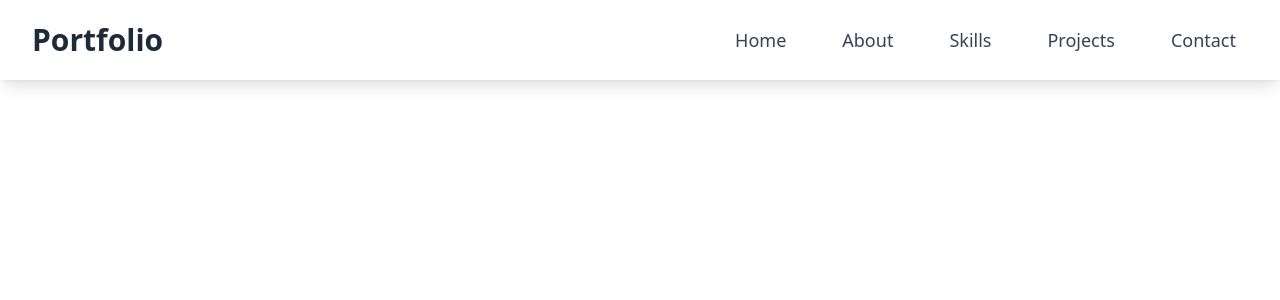
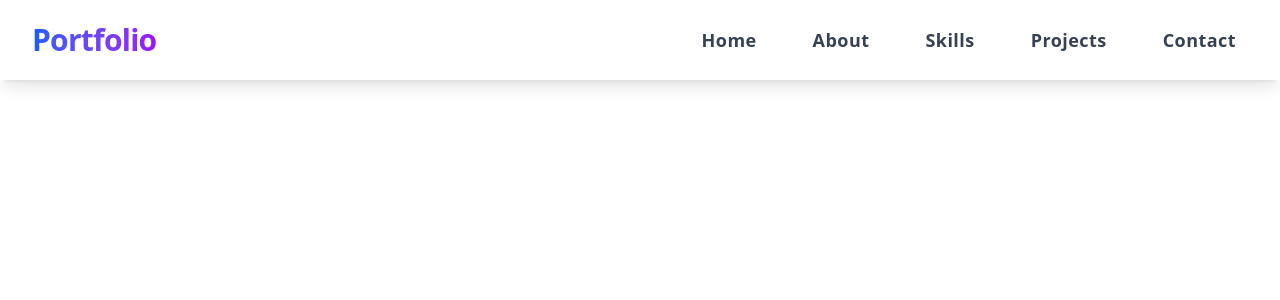
Before and after one commit to KavishkaDulshan/Portfolio, a React (Vite) app: page / in a window 1280 px wide. Shown: the top 300 px of the page. Built offline with nearby package versions, Linux system fonts and the light colour scheme.

Commit message:
changed nav bar font

```diff
--- a/src/assets/components/NavBar.jsx
+++ b/src/assets/components/NavBar.jsx
@@ -28,7 +28,7 @@ const NavBar = () => {
   }, [])
 
   return (
-    <nav className="bg-white shadow-lg fixed w-full top-0 z-50 overflow-hidden group">
+    <nav className="bg-white shadow-lg fixed w-full top-0 z-50 overflow-hidden group font-inter">
       {/* Spotlight effect */}
       <div className="absolute inset-0 bg-gradient-radial from-blue-100/30 via-transparent to-transparent opacity-0 group-hover:opacity-100 transition-opacity duration-500 pointer-events-none spotlight"></div>
 
@@ -36,7 +36,7 @@ const NavBar = () => {
         <div className="flex justify-between items-center h-20">
           {/* Logo/Brand */}
           <div className="flex-shrink-0">
-            <a href="#" className="text-3xl font-bold text-gray-800 hover:text-blue-600 transition duration-300">
+            <a href="#" className="text-3xl font-bold bg-gradient-to-r from-blue-600 to-purple-600 bg-clip-text text-transparent hover:from-purple-600 hover:to-blue-600 transition-all duration-300 tracking-tight">
               Portfolio
             </a>
           </div>
@@ -44,19 +44,19 @@ const NavBar = () => {
           {/* Desktop Menu */}
           <div className="hidden md:block">
             <div className="ml-10 flex items-baseline space-x-8">
-              <a href="#home" className="text-gray-700 hover:text-blue-600 px-3 py-2 rounded-md text-lg font-medium transition duration-300">
+              <a href="#home" className="text-gray-700 hover:text-blue-600 px-3 py-2 rounded-md text-lg font-semibold tracking-wide transition-all duration-300 hover:scale-105 relative after:absolute after:bottom-0 after:left-0 after:h-0.5 after:w-0 after:bg-blue-600 after:transition-all after:duration-300 hover:after:w-full">
                 Home
               </a>
-              <a href="#about" className="text-gray-700 hover:text-blue-600 px-3 py-2 rounded-md text-lg font-medium transition duration-300">
+              <a href="#about" className="text-gray-700 hover:text-blue-600 px-3 py-2 rounded-md text-lg font-semibold tracking-wide transition-all duration-300 hover:scale-105 relative after:absolute after:bottom-0 after:left-0 after:h-0.5 after:w-0 after:bg-blue-600 after:transition-all after:duration-300 hover:after:w-full">
                 About
               </a>
-              <a href="#skills" className="text-gray-700 hover:text-blue-600 px-3 py-2 rounded-md text-lg font-medium transition duration-300">
+              <a href="#skills" className="text-gray-700 hover:text-blue-600 px-3 py-2 rounded-md text-lg font-semibold tracking-wide transition-all duration-300 hover:scale-105 relative after:absolute after:bottom-0 after:left-0 after:h-0.5 after:w-0 after:bg-blue-600 after:transition-all after:duration-300 hover:after:w-full">
                 Skills
               </a>
-              <a href="#projects" className="text-gray-700 hover:text-blue-600 px-3 py-2 rounded-md text-lg font-medium transition duration-300">
+              <a href="#projects" className="text-gray-700 hover:text-blue-600 px-3 py-2 rounded-md text-lg font-semibold tracking-wide transition-all duration-300 hover:scale-105 relative after:absolute after:bottom-0 after:left-0 after:h-0.5 after:w-0 after:bg-blue-600 after:transition-all after:duration-300 hover:after:w-full">
                 Projects
               </a>
-              <a href="#contact" className="text-gray-700 hover:text-blue-600 px-3 py-2 rounded-md text-lg font-medium transition duration-300">
+              <a href="#contact" className="text-gray-700 hover:text-blue-600 px-3 py-2 rounded-md text-lg font-semibold tracking-wide transition-all duration-300 hover:scale-105 relative after:absolute after:bottom-0 after:left-0 after:h-0.5 after:w-0 after:bg-blue-600 after:transition-all after:duration-300 hover:after:w-full">
                 Contact
               </a>
             </div>
@@ -99,35 +99,35 @@ const NavBar = () => {
         <div className="px-2 pt-2 pb-3 space-y-1 sm:px-3 bg-white shadow-lg">
           <a
             href="#home"
-            className="text-gray-700 hover:text-blue-600 hover:bg-gray-100 block px-3 py-2 rounded-md text-base font-medium transition duration-300 transform hover:scale-105"
+            className="text-gray-700 hover:text-blue-600 hover:bg-gray-100 block px-3 py-2 rounded-md text-base font-semibold tracking-wide transition-all duration-300 transform hover:scale-105 hover:translate-x-2"
             onClick={toggleMenu}
           >
             Home
           </a>
           <a
             href="#about"
-            className="text-gray-700 hover:text-blue-600 hover:bg-gray-100 block px-3 py-2 rounded-md text-base font-medium transition duration-300 transform hover:scale-105"
+            className="text-gray-700 hover:text-blue-600 hover:bg-gray-100 block px-3 py-2 rounded-md text-base font-semibold tracking-wide transition-all duration-300 transform hover:scale-105 hover:translate-x-2"
             onClick={toggleMenu}
           >
             About
           </a>
           <a
             href="#skills"
-            className="text-gray-700 hover:text-blue-600 hover:bg-gray-100 block px-3 py-2 rounded-md text-base font-medium transition duration-300 transform hover:scale-105"
+            className="text-gray-700 hover:text-blue-600 hover:bg-gray-100 block px-3 py-2 rounded-md text-base font-semibold tracking-wide transition-all duration-300 transform hover:scale-105 hover:translate-x-2"
             onClick={toggleMenu}
           >
             Skills
           </a>
           <a
             href="#projects"
-            className="text-gray-700 hover:text-blue-600 hover:bg-gray-100 block px-3 py-2 rounded-md text-base font-medium transition duration-300 transform hover:scale-105"
+            className="text-gray-700 hover:text-blue-600 hover:bg-gray-100 block px-3 py-2 rounded-md text-base font-semibold tracking-wide transition-all duration-300 transform hover:scale-105 hover:translate-x-2"
             onClick={toggleMenu}
           >
             Projects
           </a>
           <a
             href="#contact"
-            className="text-gray-700 hover:text-blue-600 hover:bg-gray-100 block px-3 py-2 rounded-md text-base font-medium transition duration-300 transform hover:scale-105"
+            className="text-gray-700 hover:text-blue-600 hover:bg-gray-100 block px-3 py-2 rounded-md text-base font-semibold tracking-wide transition-all duration-300 transform hover:scale-105 hover:translate-x-2"
             onClick={toggleMenu}
           >
             Contact
--- a/src/index.css
+++ b/src/index.css
@@ -1,3 +1,4 @@
+@import url('https://fonts.googleapis.com/css2?family=Inter:wght@300;400;500;600;700;800;900&display=swap');
 @import "tailwindcss";
 
 /* Custom spotlight effect */
```
